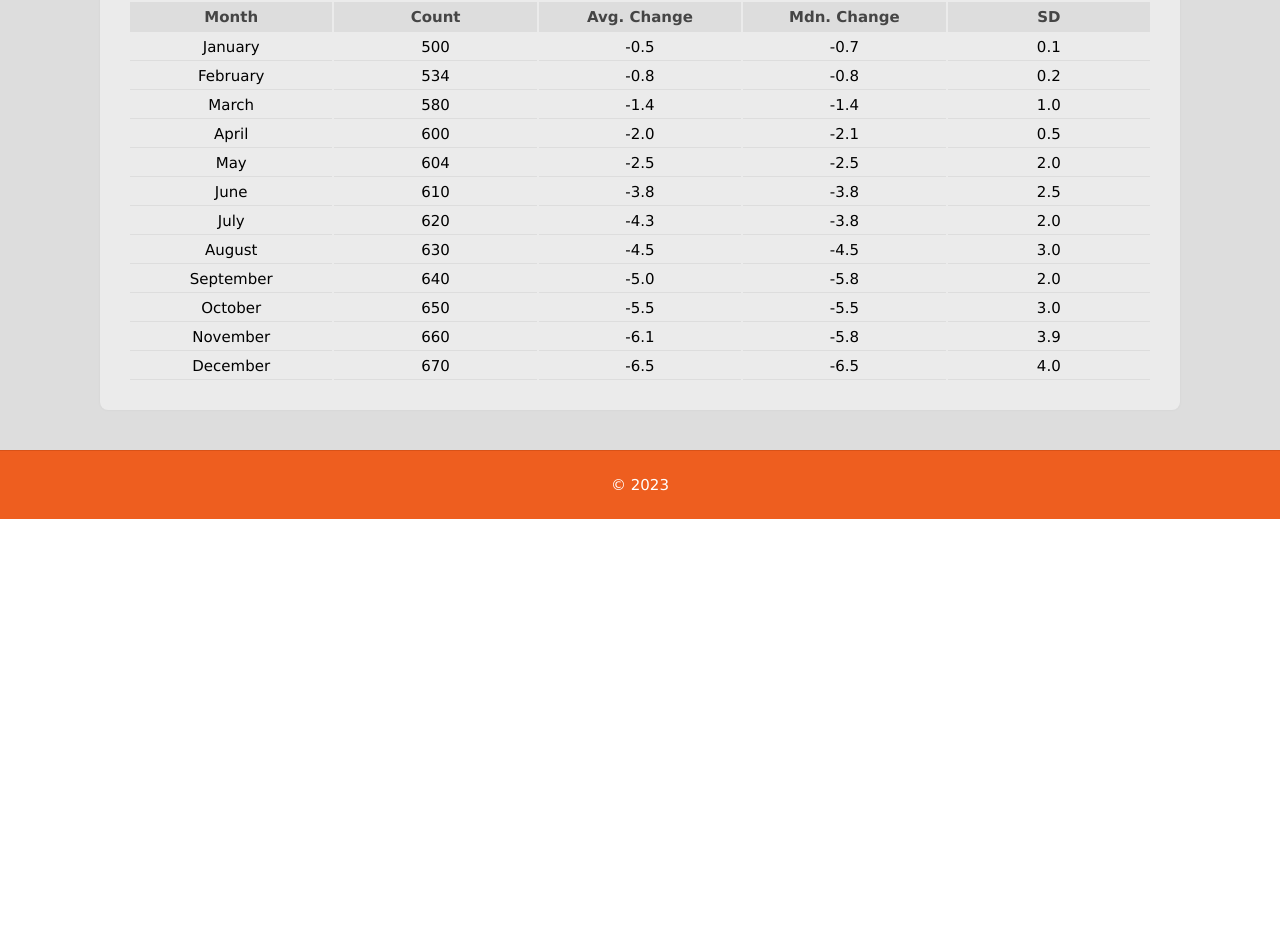
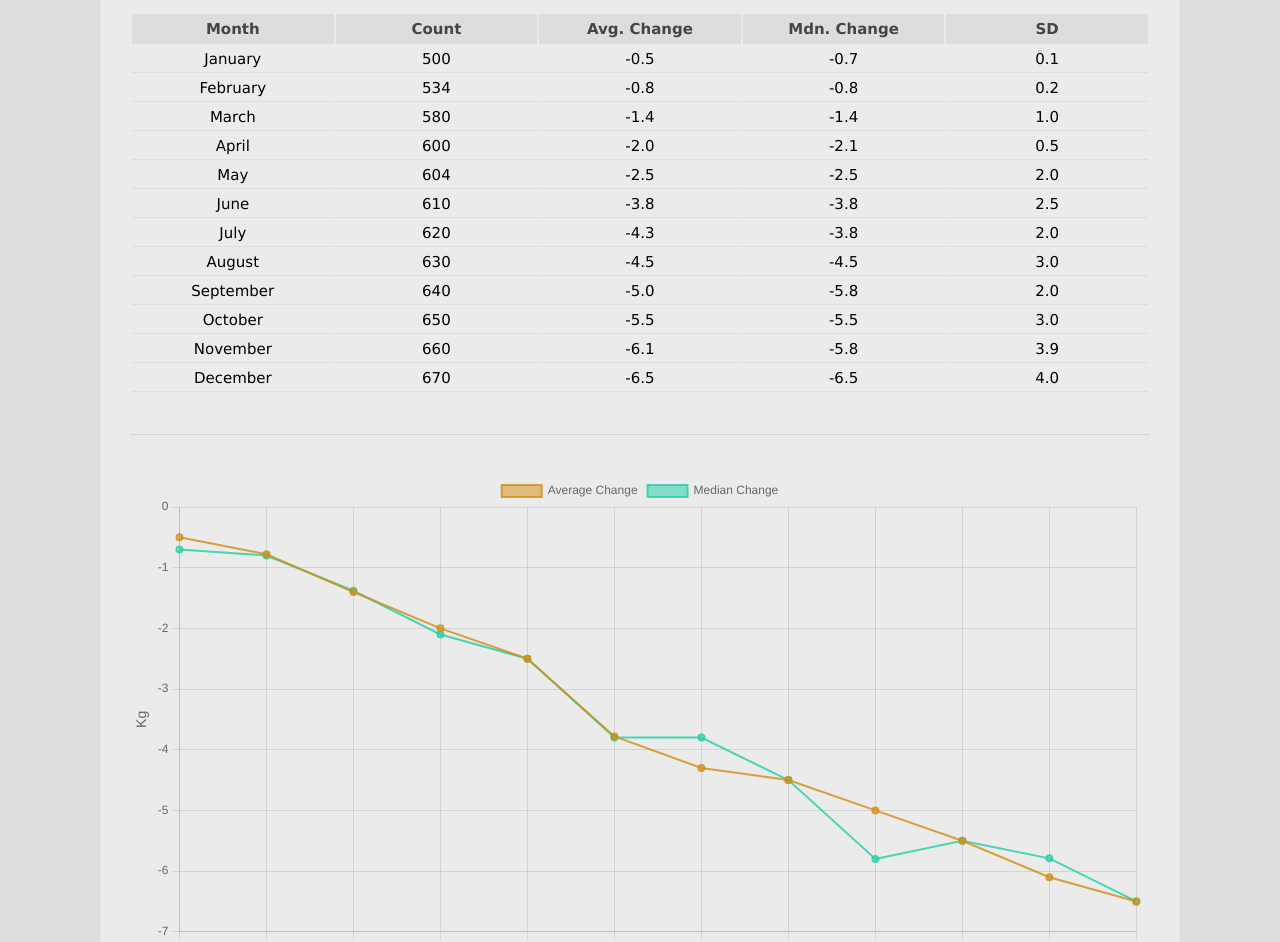
Before and after one commit to joheiska/onnikka-dashboard, a React (Vite) app: page / in a window 1280 px wide. Shown: the part 569-1511 px from the top of the page. Before the commit the page ends 1088 px from the top, so only its background shows below. Built offline with nearby package versions, Linux system fonts and the light colour scheme.

Commit message:
add weight chart and styling changes

```diff
--- a/package.json
+++ b/package.json
@@ -10,7 +10,9 @@
     "preview": "vite preview"
   },
   "dependencies": {
+    "chart.js": "^4.4.1",
     "react": "^18.2.0",
+    "react-chartjs-2": "^5.2.0",
     "react-dom": "^18.2.0"
   },
   "devDependencies": {
--- a/src/App.css
+++ b/src/App.css
@@ -1,3 +1,18 @@
+header, footer {
+  background-color: #ee5e1f;
+  color: #fff;
+  text-align: center;
+  padding: 10px;
+}
+
+header {
+  border-bottom: 1px solid #d85218;
+}
+
+footer {
+  border-top: 1px solid #d85218;
+}
+
 .main-wrapper {
   display: flex;
   flex-direction: column;
@@ -20,22 +35,14 @@
   display: grid;
   gap: 20px;
   align-items: start;
-  margin: 0px 10px 0px 10px;
+  margin: 0px 10px;
 }
 
-header, footer {
-  background-color: #ee5e1f;
-  color: #fff;
-  text-align: center;
-  padding: 10px;
-}
-
-header {
-  border-bottom: 1px solid #d85218;
-}
-
-footer {
-  border-top: 1px solid #d85218;
+.card {
+  padding: 8px;
+  border-radius: 8px;
+  background-color: #ebebeb;
+  box-shadow: 0px 0px 3px rgba(0, 0, 0, 0.05);
 }
 
 h1 {
@@ -53,6 +60,12 @@ h4 {
   margin: 2px;
 }
 
+.title {
+  color: #454545;
+  width: 100%;
+  padding: 20px 0px 10px 0px;
+}
+
 .counter-text {
   font-size: 18px;
   color: #454545;
@@ -60,43 +73,38 @@ h4 {
   margin: 20px;
 }
 
+.text-center {
+  text-align: center;
+}
+
+table {
+  table-layout: fixed;
+}
+
 table th {
   background-color: #dddddd;
   color: #454545;
-  padding: 6px 0px 6px 0px;
+  padding: 6px 0px;
 }
 
 table td {
-  padding: 4px 0px 4px 0px;
+  padding: 4px 0px;
   border-bottom: 1px solid #dddddd;
 }
 
-.title {
-  color: #454545;
+.divider {
+  margin: 10px 0px;
+  height: 1px;
   width: 100%;
-  padding: 20px 0px 5px 0px;
-}
-
-.card {
-  padding: 8px;
-  border-radius: 8px;
-  background-color: #ebebeb;
-  box-shadow: 0px 0px 3px rgba(0, 0, 0, 0.05);
-}
-
-.text-center {
-  text-align: center;
+  background-color: rgba(0, 0, 0, 0.10);
 }
 
 .width-100 {
   width: 100%;
 }
 
-.divider {
-  margin: 10px 0px 10px 0px;
-  height: 1px;
-  width: 100%;
-  background-color: rgba(0, 0, 0, 0.10);
+.margin-y {
+  margin: 40px 0px;
 }
 
 @media (min-width: 640px) {
--- a/src/views/WeightView.css
+++ b/src/views/WeightView.css
@@ -1,28 +1,17 @@
-.weight-table-card {
-  margin: 0px 10px 0px 10px;
-}
-
-.weight-table {
-  padding: 0px;
-  table-layout: fixed
-}
-
-.weight-table th {
-  cursor: pointer;
+.weight-card {
+  margin: 0px 10px;
+  padding: 8px;
 }
 
 @media (min-width: 640px) {
-  .weight-table {
-    padding: 10px;
+  .weight-card {
+    padding: 15px;
   }
 }
 
 @media (min-width: 1024px) {
-  .weight-table-card {
+  .weight-card {
     margin: 0;
-  }
-
-  .weight-table {
-    padding: 20px;
+    padding: 30px;
   }
 }
--- a/src/views/WeightView.jsx
+++ b/src/views/WeightView.jsx
@@ -1,7 +1,86 @@
 import { useEffect, useState } from 'react';
 import { getWeightData } from '../api/api';
 import Title from '../components/Title';
+import 'chart.js/auto';
+import { Line } from 'react-chartjs-2';
 import './WeightView.css';
+
+function WeightTable({ data }) {
+  const headings = ['Month', 'Count', 'Avg. Change', 'Mdn. Change', 'SD'];
+  return (
+    <table className="width-100 text-center">
+      <thead>
+        <tr>
+          {headings.map((item, index) => {
+            return <th key={index}>{item}</th>;
+          })}
+        </tr>
+      </thead>
+      <tbody>
+        {data.map((item, index) => {
+          return (
+            <tr key={index}>
+              <td>{item.monthName}</td>
+              <td>{item.count}</td>
+              <td>{item.averageChange?.toFixed(1)}</td>
+              <td>{item.medianChange?.toFixed(1)}</td>
+              <td>{item.standardDeviation?.toFixed(1)}</td>
+            </tr>
+          );
+        })}
+      </tbody>
+    </table>
+  );
+}
+
+function WeightChart({ data }) {
+  const avg = data.map((i) => i.averageChange);
+  const mdn = data.map((i) => i.medianChange);
+  return (
+    <Line
+      datasetIdKey="wchart"
+      options={{
+        scales: {
+          x: {
+            title: {
+              display: true,
+              text: 'Month',
+              font: { size: 14 },
+            }
+          },
+          y: {
+            title: {
+              display: true,
+              text: 'Kg',
+              font: { size: 14 },
+            }
+          },
+        }
+      }}
+      data = {{
+        labels: ['Jan', 'Feb', 'Mar', 'Apr', 'May', 'Jun', 'Jul', 'Aug', 'Sept', 'Oct', 'Nov', 'Dec'],
+        datasets: [
+          {
+            id: 1,
+            label: 'Average Change',
+            data: avg,
+            backgroundColor: 'rgba(211, 141, 19, 0.5)',
+            borderColor: 'rgba(211, 141, 19, 0.8)',
+            borderWidth: 2
+          },
+          {
+            id: 2,
+            label: 'Median Change',
+            data: mdn,
+            backgroundColor: 'rgba(33, 207, 166, 0.5)',
+            borderColor: 'rgba(33, 207, 166, 0.8)',
+            borderWidth: 2
+          },
+        ],
+      }}
+    />
+  );
+}
 
 function WeightView() {
   const [weightData, setWeightData] = useState([]);
@@ -19,31 +98,10 @@ function WeightView() {
       {!weightData.length ? (
         <p className="text-center">No data</p>
       ) : (
-        <div className="card weight-table-card">
-          <table className="width-100 text-center weight-table">
-            <thead>
-              <tr>
-                <th>Month</th>
-                <th>Count</th>
-                <th>Avg. Change</th>
-                <th>Mdn. Change</th>
-                <th>SD</th>
-              </tr>
-            </thead>
-            <tbody>
-              {weightData.map((item, index) => {
-                return (
-                  <tr key={index}>
-                    <td>{item.monthName}</td>
-                    <td>{item.count}</td>
-                    <td>{item.averageChange?.toFixed(1)}</td>
-                    <td>{item.medianChange?.toFixed(1)}</td>
-                    <td>{item.standardDeviation?.toFixed(1)}</td>
-                  </tr>
-                );
-              })}
-            </tbody>
-          </table>
+        <div className="card weight-card">
+          <WeightTable data={weightData} />
+          <div className="divider margin-y" />
+          <WeightChart data={weightData} />
         </div>
       )}
     </>
```
Also changed, not shown: 1 other file (tests, documents, lock files or other folders).
